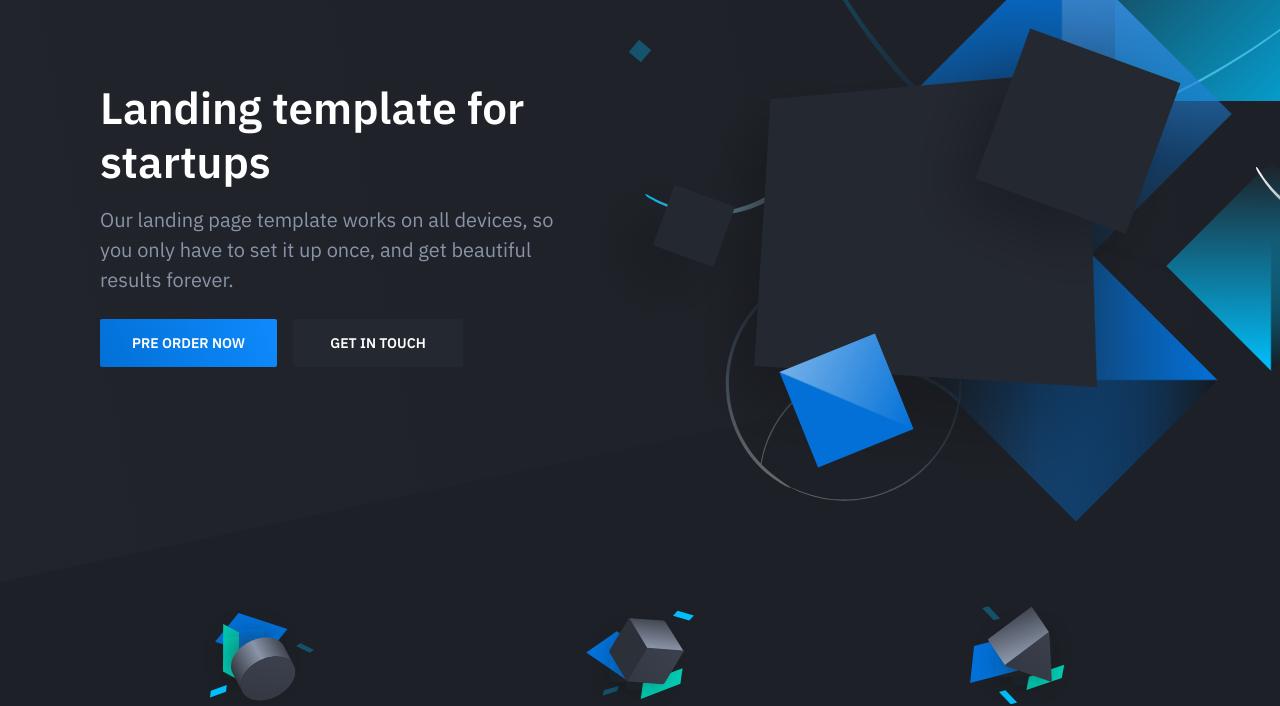
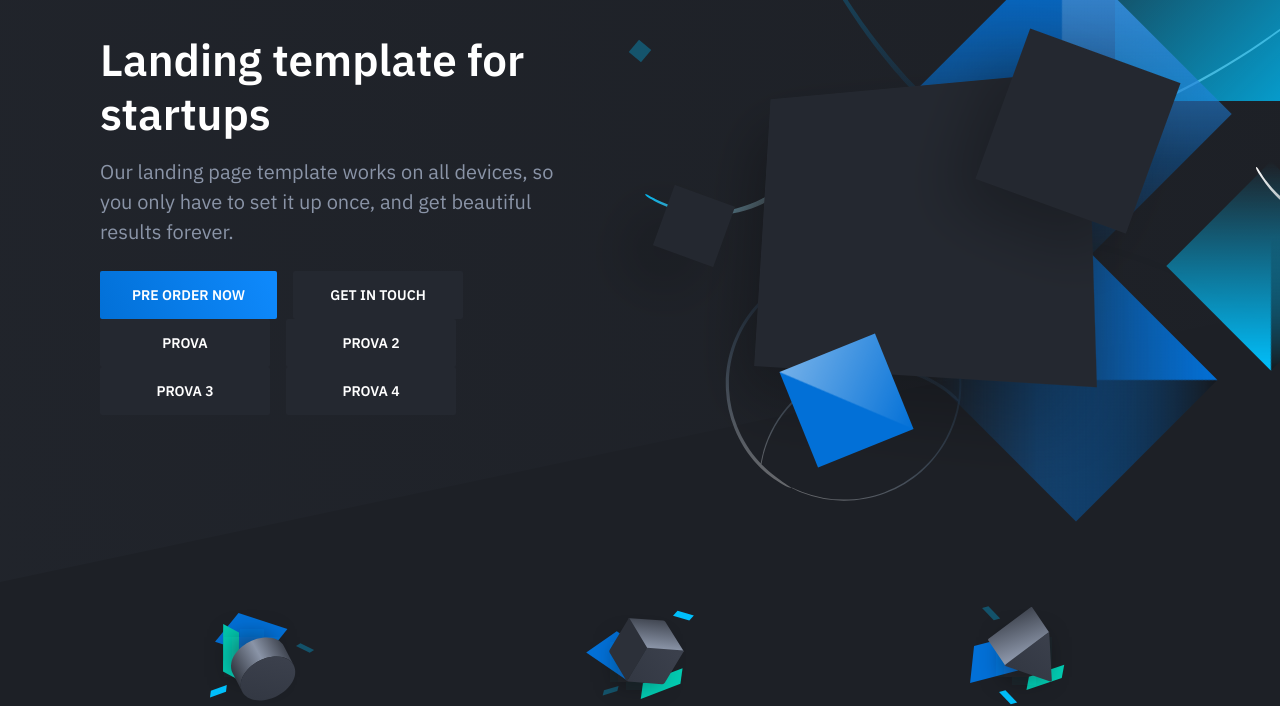
Before and after one commit to Au-reola/landingdm2021, a plain HTML site: page index.html in a window 1280 px wide. Shown: the part 118-824 px from the top of the page. Drawn offline with nearby package versions, Linux system fonts and the light colour scheme.

Commit message:
Update index.html

```diff
--- a/index.html
+++ b/index.html
@@ -53,6 +53,11 @@ height="0" width="0" style="display:none;visibility:hidden"></iframe></noscript>
                                 to set it up once, and get beautiful results forever.</p>
                             <div class="hero-cta"><a class="button button-primary" href="preorder.html">Pre order
                                     now</a><a class="button" href="#">Get in touch</a></div>
+                           <div class="hero-cta"><a class="button prova" href="preorder.html">prova
+                            </a><a class="button prova2" href="#">Prova 2</a></div>
+                          <div class="hero-cta"><a class="button prova3" href="preorder.html">prova 3
+                            </a><a class="button prova4" href="#">Prova 4</a></div>
+
                         </div>
                         <div class="hero-figure anime-element">
                             <svg class="placeholder" width="528" height="396" viewBox="0 0 528 396">
```
